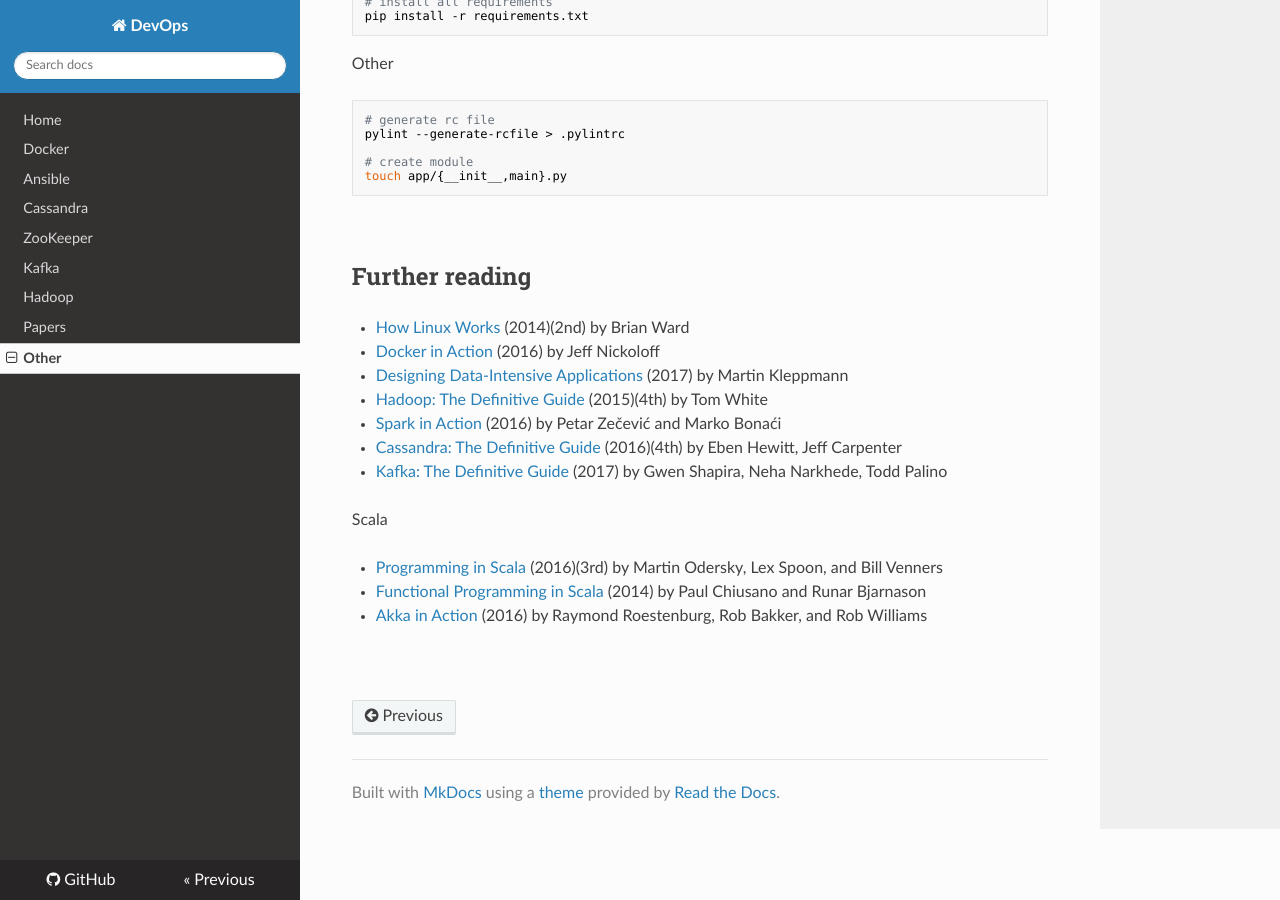
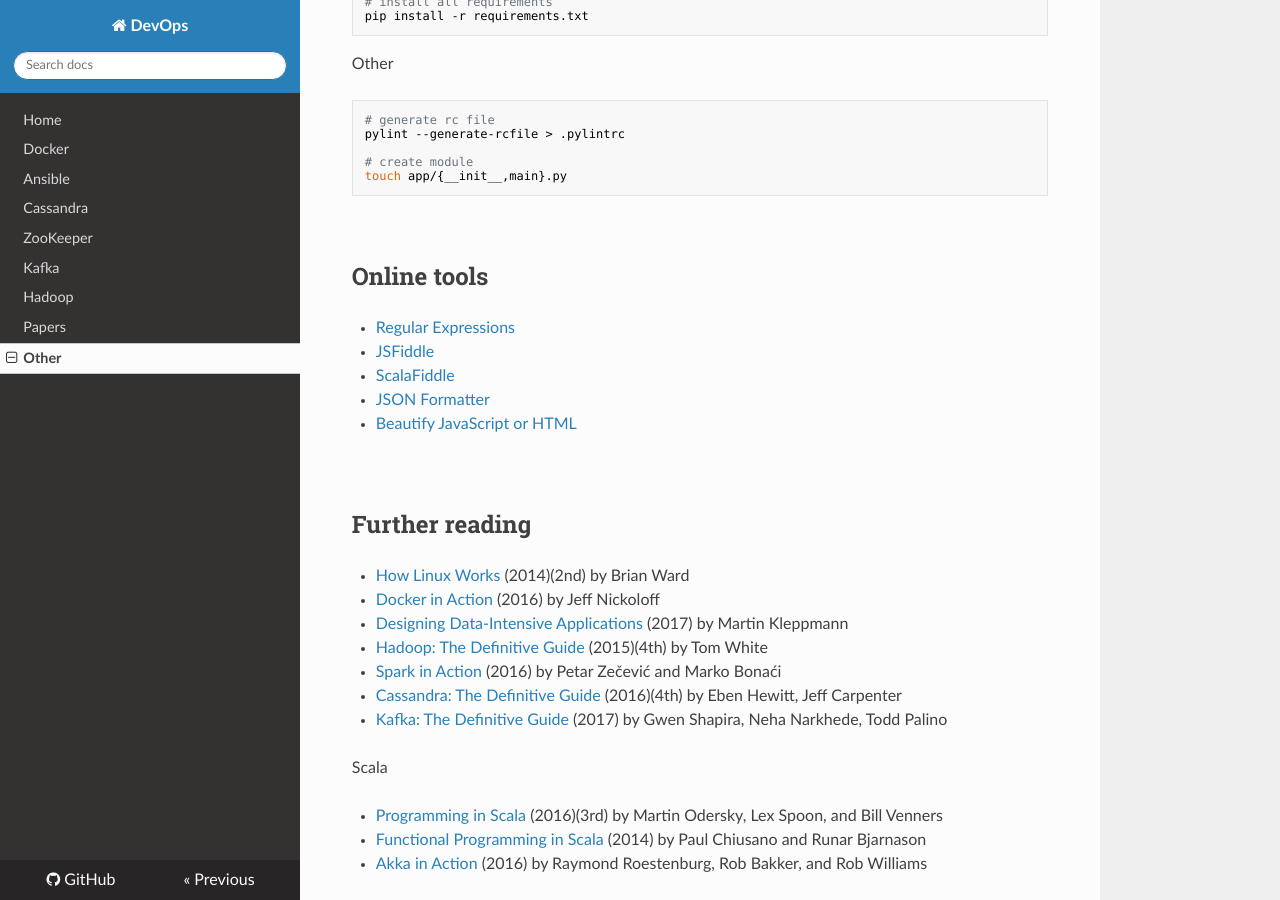
Before and after one commit to niqdev/devops, an MkDocs documentation site: the page built from docs/other.md, in a window 1280 px wide and 900 px high, scrolled down 3961 px. Built offline with MkDocs 1.6.1, drawn with Linux system fonts in a browser that asks for light colours; nearby versions of some CDN libraries; old or Windows-style settings are respelled for this version of MkDocs.

Commit message:
doc: add online tools

```diff
--- a/docs/other.md
+++ b/docs/other.md
@@ -215,6 +215,16 @@ touch app/{__init__,main}.py
 
 <br>
 
+## Online tools
+
+* [Regular Expressions](https://regexr.com)
+* [JSFiddle](https://jsfiddle.net)
+* [ScalaFiddle](https://scalafiddle.io)
+* [JSON Formatter](https://jsonformatter.curiousconcept.com)
+* [Beautify JavaScript or HTML](http://jsbeautifier.org)
+
+<br>
+
 ## Further reading
 
 * [How Linux Works](https://nostarch.com/howlinuxworks2) (2014)(2nd) by Brian Ward
```
